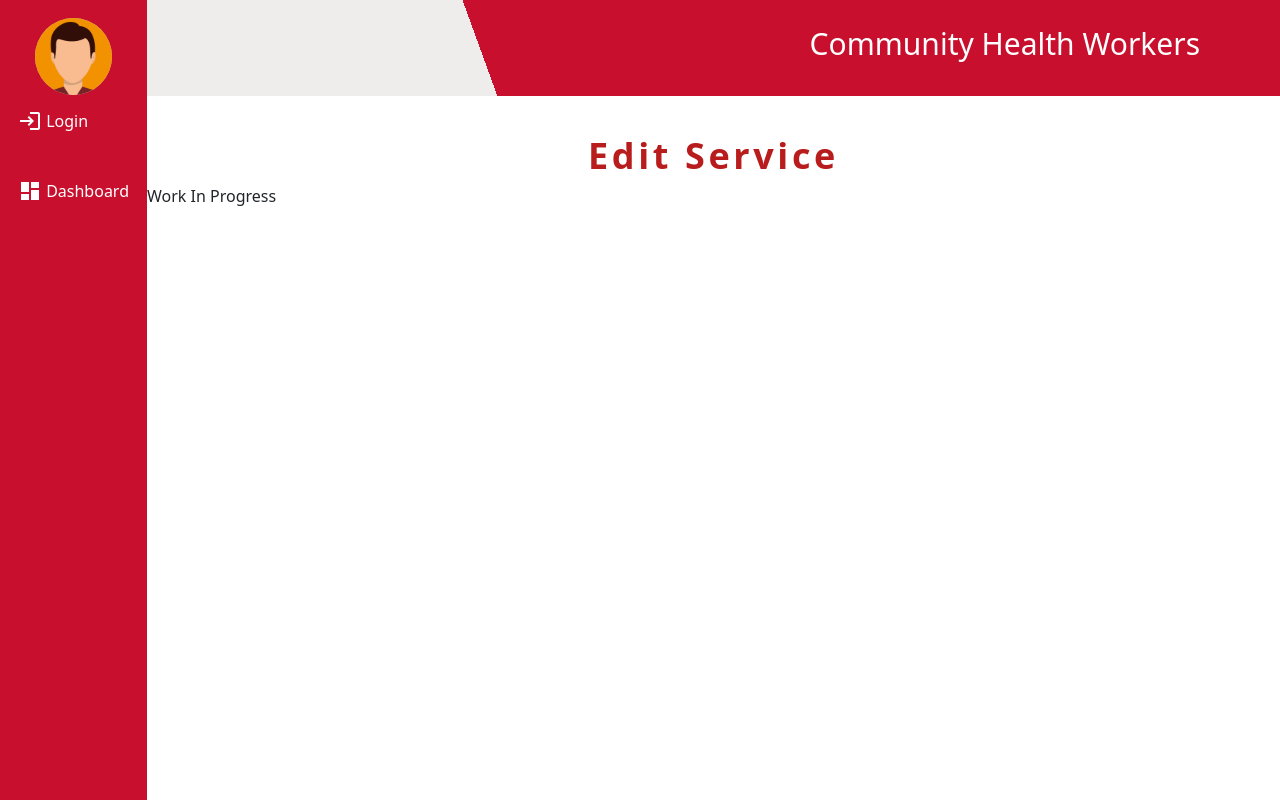
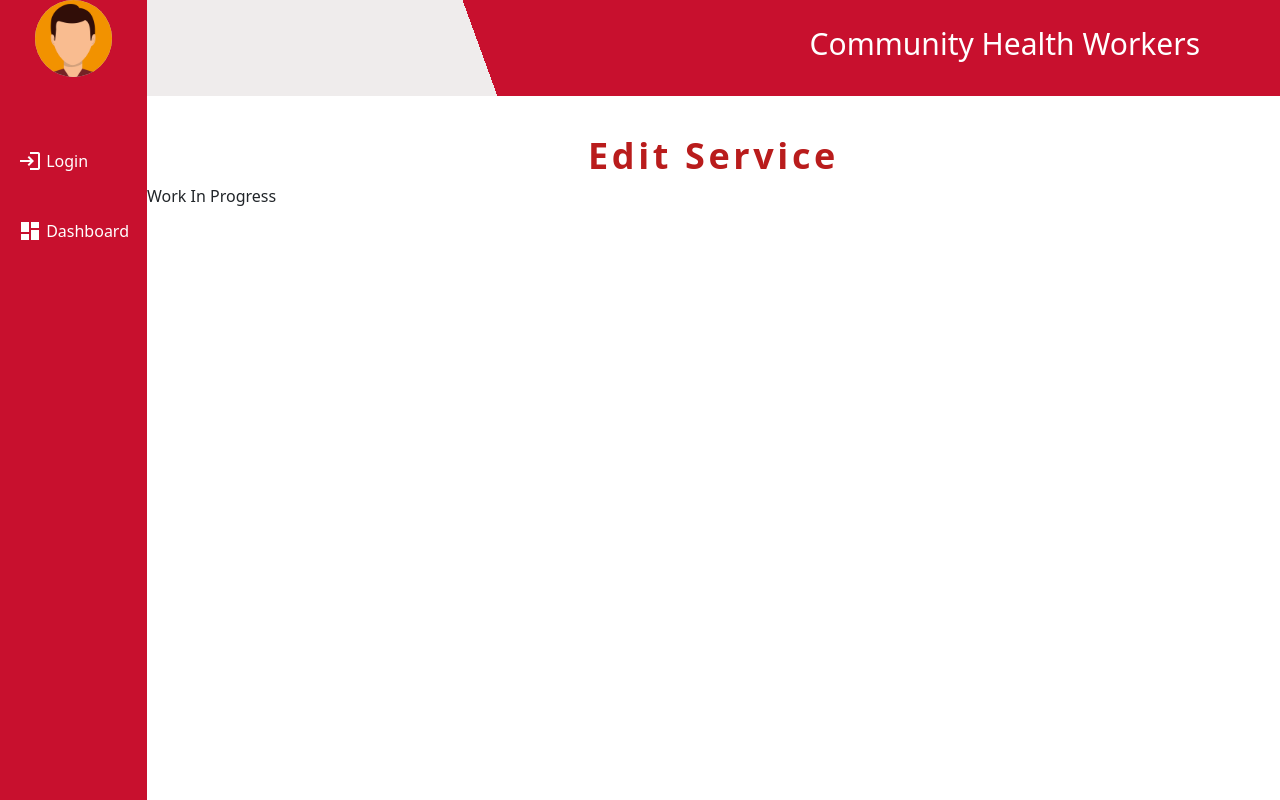
Before and after one commit to CIS-Spring-2023/project-cis_4339_project_20, a Vue app in the folder frontend/: page /editservices in a window 1280 px wide. Built offline with nearby package versions, Linux system fonts and the light colour scheme; no server answers.

Commit message:
Fixed Navigation

```diff
--- a/frontend/src/App.vue
+++ b/frontend/src/App.vue
@@ -26,12 +26,12 @@ export default {
 
 <template>
   <main class="flex flex-row">
-    <div id="_container" class="h-screen">
+    <div style="background-color: #c8102e;" class="h-screen">
       <header class="w-full">
         <section class="text-center">
           <img class="m-auto" src="@\assets\DanPersona.svg" />
         </section>
-        <nav class="mt-10 w-full">
+        <nav class="mt-10 w-full" id="_container">
           <ul class="flex flex-col gap-4 navbar-nav">
             <!--Login tab-->
             <li class="nav-item" v-if="!user.isLoggedIn">
@@ -164,7 +164,4 @@ export default {
   color: white;
   padding: 18px;
 }
-nav {
-  margin: 0 auto;  /* added so extended navigation will display */
-}
 </style>
```
